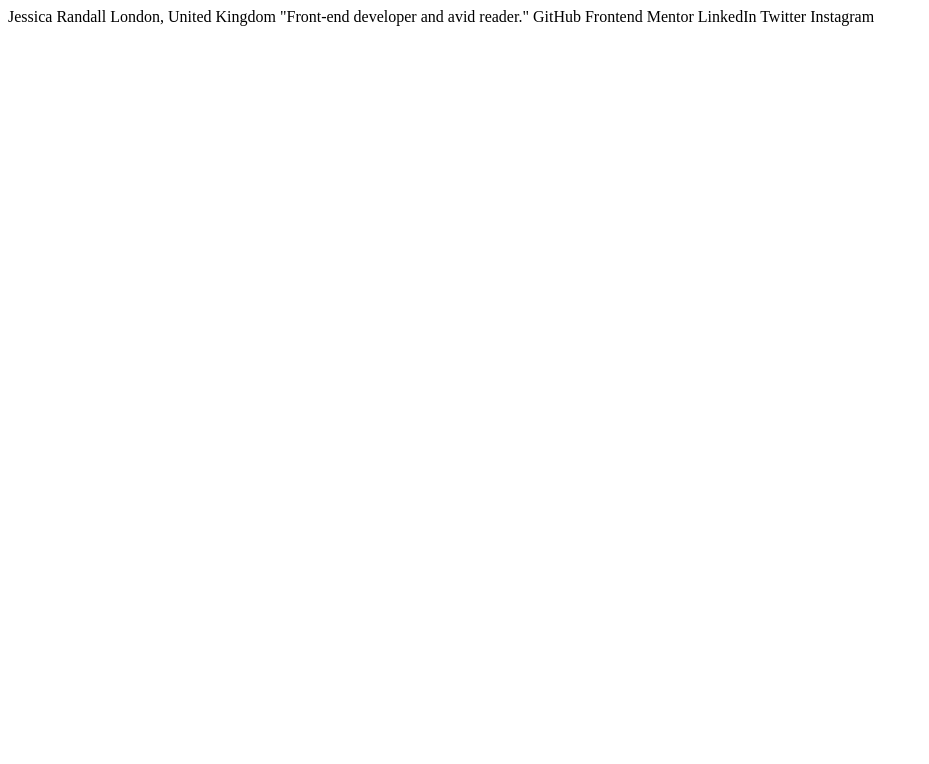
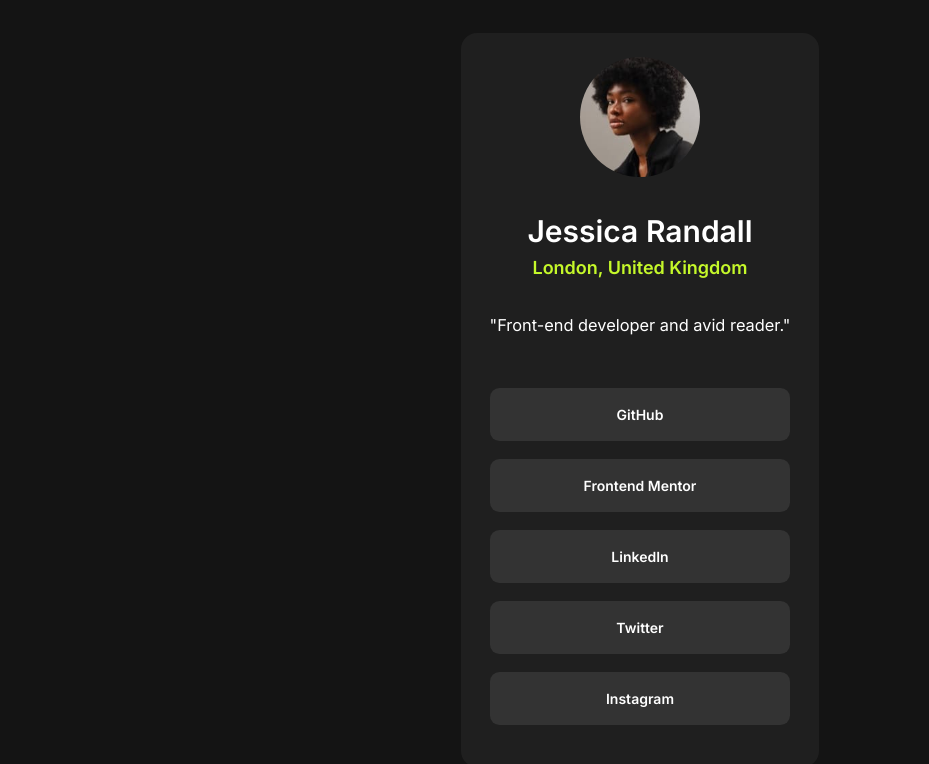
Before and after one commit to mirndlazaro/social-links-profile, a plain HTML site: page index.html in a window 1280 px wide. Shown: the whole page, without its empty margins (0-929 px from the left). Drawn offline with Linux system fonts and the light colour scheme.

Commit message:
feat: alter the style

```diff
--- a/index.html
+++ b/index.html
@@ -4,20 +4,37 @@
   <meta charset="UTF-8">
   <meta name="viewport" content="width=device-width, initial-scale=1.0"> <!-- displays site properly based on user's device -->
 
+  <link rel="preconnect" href="https://fonts.googleapis.com">
+  <link rel="preconnect" href="https://fonts.gstatic.com" crossorigin>
+  <link href="https://fonts.googleapis.com/css2?family=Inter:wght@100..900&display=swap" rel="stylesheet">
+
   <link rel="icon" type="image/png" sizes="32x32" href="./assets/images/favicon-32x32.png">
 
-  <title>Frontend Mentor | Social links profile</title>
+  <link rel="stylesheet" href="style.css">
+
+  <title>Social links profile</title>
 </head>
 <body>
+  <article>
+    <picture>
+      <img src="./assets/images/avatar-jessica.jpeg" alt="">
+    </picture>
 
-  Jessica Randall
-  London, United Kingdom
-  "Front-end developer and avid reader."
+    <div class="infos">
+      <h1>Jessica Randall</h1>
+      <h2>London, United Kingdom</h2>
+      <h3>"Front-end developer and avid reader."</h3>
+    </div>
 
-  GitHub
-  Frontend Mentor
-  LinkedIn
-  Twitter
-  Instagram
+    <div class="cards-links">
+      <ul>
+        <li>GitHub</li>
+        <li>Frontend Mentor</li>
+        <li>LinkedIn</li>
+        <li>Twitter</li>
+        <li>Instagram</li>
+      </ul>
+    </div>
+  </article>
 </body>
 </html>
--- /dev/null
+++ b/style.css
@@ -0,0 +1,156 @@
+:root {
+   --green: hsl(75, 94%, 57%);
+   --white: hsl(0, 0%, 100%);
+   --grey: hsl(0, 0%, 20%);
+   --dark-grey: hsl(0, 0%, 12%);
+   --off-black: hsl(0, 0%, 8%);
+}
+
+/*
+  1. Use a more-intuitive box-sizing model.
+*/
+*,
+*::before,
+*::after {
+   box-sizing: border-box;
+}
+/*
+    2. Remove default margin
+  */
+* {
+   margin: 0;
+}
+/*
+    Typographic tweaks!
+    3. Add accessible line-height
+    4. Improve text rendering
+  */
+body {
+   display: flex;
+   justify-content: center;
+   align-items: center;
+   height: 100vh;
+   padding: 1.5rem;
+   overflow: hidden;
+
+   background-color: var(--off-black);
+
+   font-family: "Inter", sans-serif;
+   font-size: 14px;
+   line-height: 1.5;
+   -webkit-font-smoothing: antialiased;
+}
+/*
+    5. Improve media defaults
+  */
+img,
+picture,
+video,
+canvas,
+svg {
+   display: block;
+   max-width: 100%;
+}
+/*
+    6. Remove built-in form typography styles
+  */
+input,
+button,
+textarea,
+select {
+   font: inherit;
+}
+/*
+    7. Avoid text overflows
+  */
+p,
+h1,
+h2,
+h3,
+h4,
+h5,
+h6 {
+   overflow-wrap: break-word;
+   color: var(--white);
+   font-weight: 600;
+}
+/*
+    8. Create a root stacking context
+  */
+#root,
+#__next {
+   isolation: isolate;
+}
+
+article {
+    display: flex;
+    flex-direction: column;
+    justify-content: center;
+    align-items: center;
+    text-align: center;
+
+    max-width: 700px;
+    gap: 2rem;
+    padding: 1.5rem 1.8rem;
+    border-radius: 1rem;
+    background-color: var(--dark-grey);
+}
+
+article > picture {
+    display: flex;
+    width: 40%;
+}
+
+article > picture > img {
+    border-radius: 100%;
+}
+
+@media (min-width: 500px) {
+    article {
+        max-width: auto;
+    }
+}
+
+h1 {
+    font-size: 30px;
+}
+
+h2 {
+    font-size: 18px;
+    color: var(--green);
+}
+
+h3 {
+    margin-top: 2rem;
+    font-weight: 400;
+}
+
+.cards-links {
+    width: 100%;
+}
+
+ul {
+    padding-left: 0;
+    width: 100%;
+}
+
+li {
+    font-weight: 600;
+    color: var(--white);
+    text-align: center;
+    background-color: var(--grey);
+    width: 100%;
+    list-style: none;
+
+    padding: 1rem 0;
+    margin: 1.125rem 0;
+    border-radius: .6rem;
+}
+
+li:hover {
+    font-weight: 700;
+    cursor: pointer;
+    color: var(--off-black);
+    background-color: var(--green);
+    transition: .1s ease-in;
+}
```
